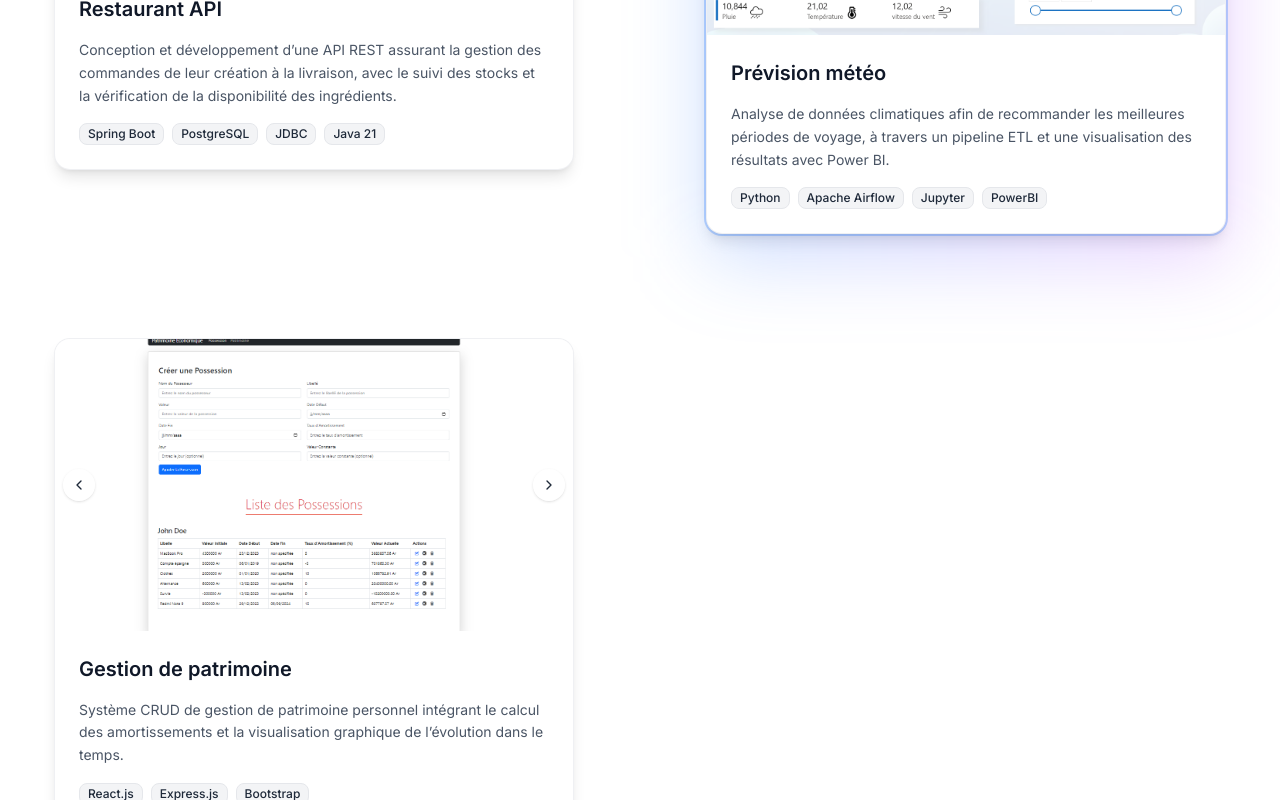
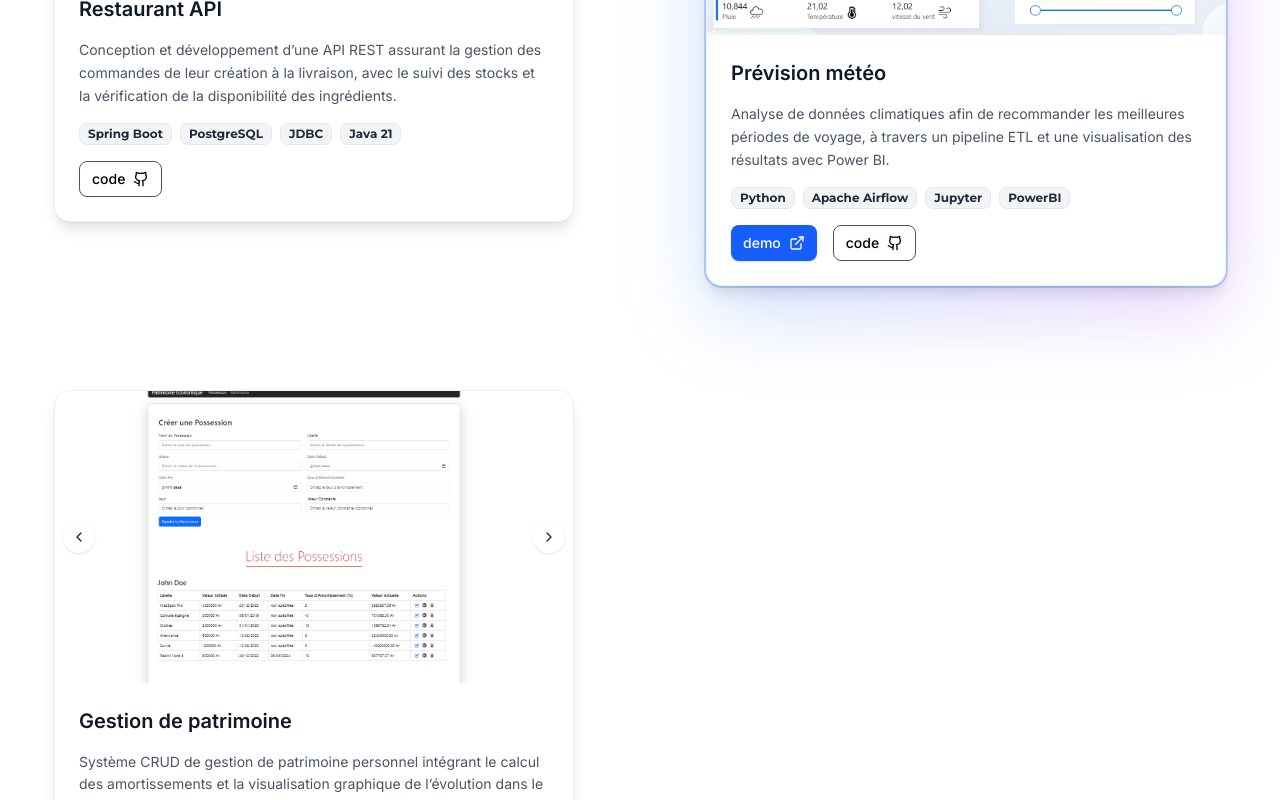
Before and after one commit to RYJramefison/Portfolio, a Next.js app: page / in a window 1280 px wide. Shown: the part 2200-3000 px from the top of the page. Built offline with nearby package versions, Linux system fonts and the light colour scheme; no server answers.

Commit message:
fix: update design projects section

```diff
--- a/app/i18n/translations.ts
+++ b/app/i18n/translations.ts
@@ -224,6 +224,10 @@ export const translations = {
       description:
         "Explorez une sélection de projets personnels démontrant ma créativité et mes compétences techniques.",
       cta: "Voir tous les projets",
+      actions: {
+        view: "code",
+        demo: "demo",
+      },
       projects: [
         {
           title: "Restaurant API",
@@ -584,6 +588,10 @@ export const translations = {
       description:
         "Explore a selection of personal projects showcasing my creativity and technical skills.",
       cta: "View all projects",
+      actions: {
+        view: "code",
+        demo: "demo",
+      },
       projects: [
         {
           title: "Restaurant API",
--- a/components/sections/PojectSection.tsx
+++ b/components/sections/PojectSection.tsx
@@ -7,7 +7,13 @@ import { ExternalLink, GithubIcon,ChevronLeft, ChevronRight  } from 'lucide-reac
 import { motion, type Variants,  AnimatePresence } from 'framer-motion';
 import { useLang } from '@/app/providers/lang-provider';
 import { useState } from 'react';
+import { Montserrat } from 'next/font/google';
 
+
+const museoModerno = Montserrat({
+  subsets: ['latin'],
+  weight: ['400', '700'],
+});
 const containerVariants: Variants = {
   hidden: {},
   show: {
@@ -145,41 +151,8 @@ const ProjectSection = () => {
           </>
         )}
 
-        {/* Liens GitHub / Preview */}
-        <div className="absolute bottom-4 right-4 flex gap-3 opacity-0 translate-y-4 group-hover:opacity-100 group-hover:translate-y-0 transition-all duration-500">
-          {project.previewUrl && (
-            <Button
-              asChild
-              size="icon"
-              className="rounded-full bg-white/90 dark:bg-black/70 backdrop-blur text-blue-600 shadow-lg hover:scale-110 transition"
-            >
-              <a
-                href={project.previewUrl}
-                target="_blank"
-                rel="noopener noreferrer"
-                aria-label="Live preview"
-              >
-                <ExternalLink className="h-4 w-4" />
-              </a>
-            </Button>
-          )}
-          {project.githubUrl && (
-            <Button
-              asChild
-              size="icon"
-              className="rounded-full bg-white/90 dark:bg-black/70 backdrop-blur text-gray-900 hover:text-white dark:text-white shadow-lg hover:scale-110 transition"
-            >
-              <a
-                href={project.githubUrl}
-                target="_blank"
-                rel="noopener noreferrer"
-                aria-label="GitHub repository"
-              >
-                <GithubIcon className="h-4 w-4" />
-              </a>
-            </Button>
-          )}
-        </div>
+
+
       </>
     );
   })()}
@@ -195,17 +168,61 @@ const ProjectSection = () => {
   <p className="text-sm text-gray-600 dark:text-gray-400 leading-relaxed">
     {project.description}
   </p>
+
+  {/* Tags / Technologies */}
   <div className="flex flex-wrap gap-2">
     {project.tags.map((tag) => (
       <Badge
         key={tag}
-                          className="bg-gray-100 dark:bg-white/10 text-gray-800 dark:text-white border border-gray-200 dark:border-white/20 transition-all duration-300 hover:scale-105 hover:bg-blue-600 hover:text-white"
+        className={`${museoModerno.className} text-xs font-bold bg-gray-100 dark:bg-white/10 text-gray-800 dark:text-white border border-gray-200 dark:border-white/20 transition-all duration-300 hover:scale-105 hover:bg-blue-600 hover:text-white`}
       >
         {tag}
       </Badge>
     ))}
   </div>
+
+  {/* Boutons Demo / Code */}
+  <div className="flex flex-wrap gap-4 mt-4">
+  {/* Demo Button - Bleu */}
+  {project.previewUrl && (
+    <Button
+      asChild
+      className="flex items-center gap-2 rounded-md bg-blue-600 hover:bg-blue-600 text-white shadow hover:scale-105 transition px-4 py-2"
+    >
+      <a
+        href={project.previewUrl}
+        target="_blank"
+        rel="noopener noreferrer"
+        aria-label="Live demo"
+      >
+        <span className="text-sm font-medium">{projects.actions.demo}</span>
+        <ExternalLink className="h-4 w-4" />
+      </a>
+    </Button>
+  )}
+
+  {/* Code Button - Transparent avec bordure */}
+  {project.githubUrl && (
+    <Button
+      asChild
+      className="flex items-center gap-2 rounded-md bg-transparent hover:gb-gray-900 hover:dark:bg-white/5
+ hover:text-white border border-gray-600 dark:border-white text-black dark:text-white shadow-none hover:scale-105 transition px-4 py-2"
+    >
+      <a
+        href={project.githubUrl}
+        target="_blank"
+        rel="noopener noreferrer"
+        aria-label="View code"
+      >
+        <span className="text-sm font-medium">{projects.actions.view}</span>
+        <GithubIcon className="h-4 w-4" />
+      </a>
+    </Button>
+  )}
 </div>
+
+</div>
+
                 </div>
               </Card>
             </motion.div>
```
Lines whose indentation alone changed are shown as unchanged.
